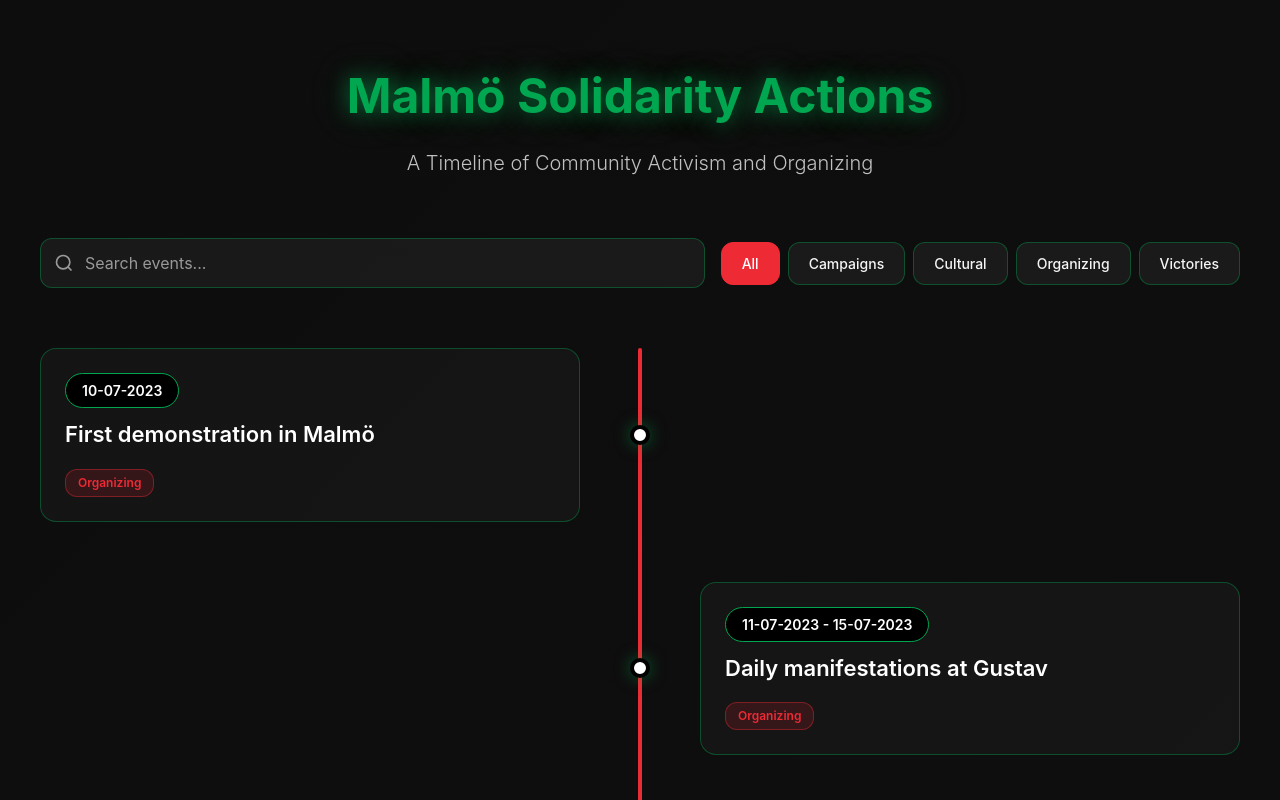
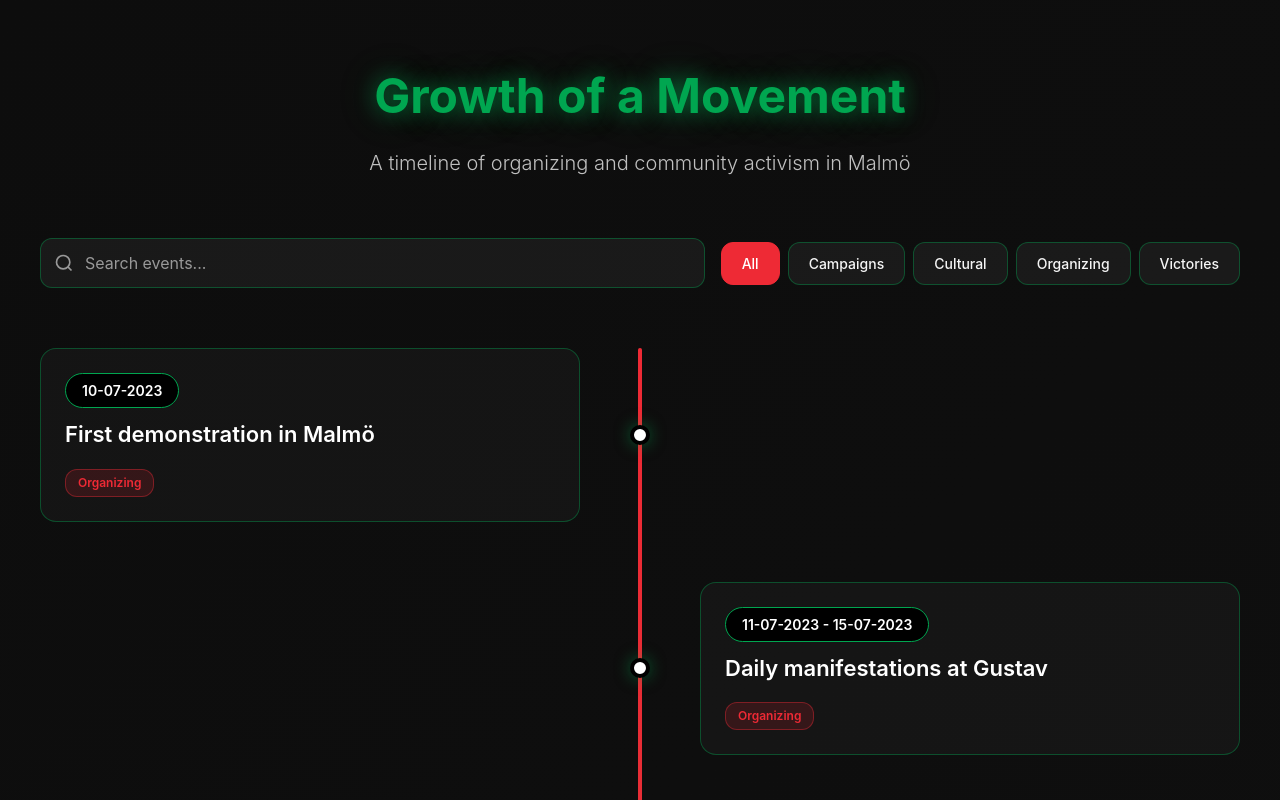
Before and after one commit to palestinskakonferens/timeline, a plain HTML site: page index.html in a window 1280 px wide. Shown: the top 800 px of the page. Drawn offline with nearby package versions, Linux system fonts and the light colour scheme.

Commit message:
Add files via upload

```diff
--- a/index.html
+++ b/index.html
@@ -3,7 +3,7 @@
  <head>
   <meta charset="UTF-8">
   <meta name="viewport" content="width=device-width, initial-scale=1.0">
-  <title>Malmö Solidarity Timeline</title>
+  <title>Malmö's Movement</title>
   <script src="/_sdk/element_sdk.js"></script>
   <style>
     body {
@@ -475,8 +475,8 @@
  <body>
   <main class="timeline-container">
    <header class="header">
-    <h1 id="main-title">Malmö Solidarity Actions</h1>
-    <p id="subtitle">A Timeline of Community Activism and Organizing</p>
+    <h1 id="main-title">Growth of a Movement</h1>
+    <p id="subtitle">A timeline of organizing and community activism in Malmö</p>
    </header>
    <div class="controls">
     <div class="search-box">
@@ -490,7 +490,7 @@
    <div class="no-results" id="noResults" style="display: none;">
     No events found matching your search.
    </div>
-   <div style="text-align: center; margin-top: 60px; padding-bottom: 40px;"><button id="getInvolvedBtn" class="get-involved-btn"> Join the Movement – Get Involved Today </button>
+   <div style="text-align: center; margin-top: 60px; padding-bottom: 40px;"><button id="getInvolvedBtn" class="get-involved-btn"> Join the Movement – Get Involved Today! </button>
    </div>
   </main><!-- Modal -->
   <div id="campaignModal" class="modal">
```
